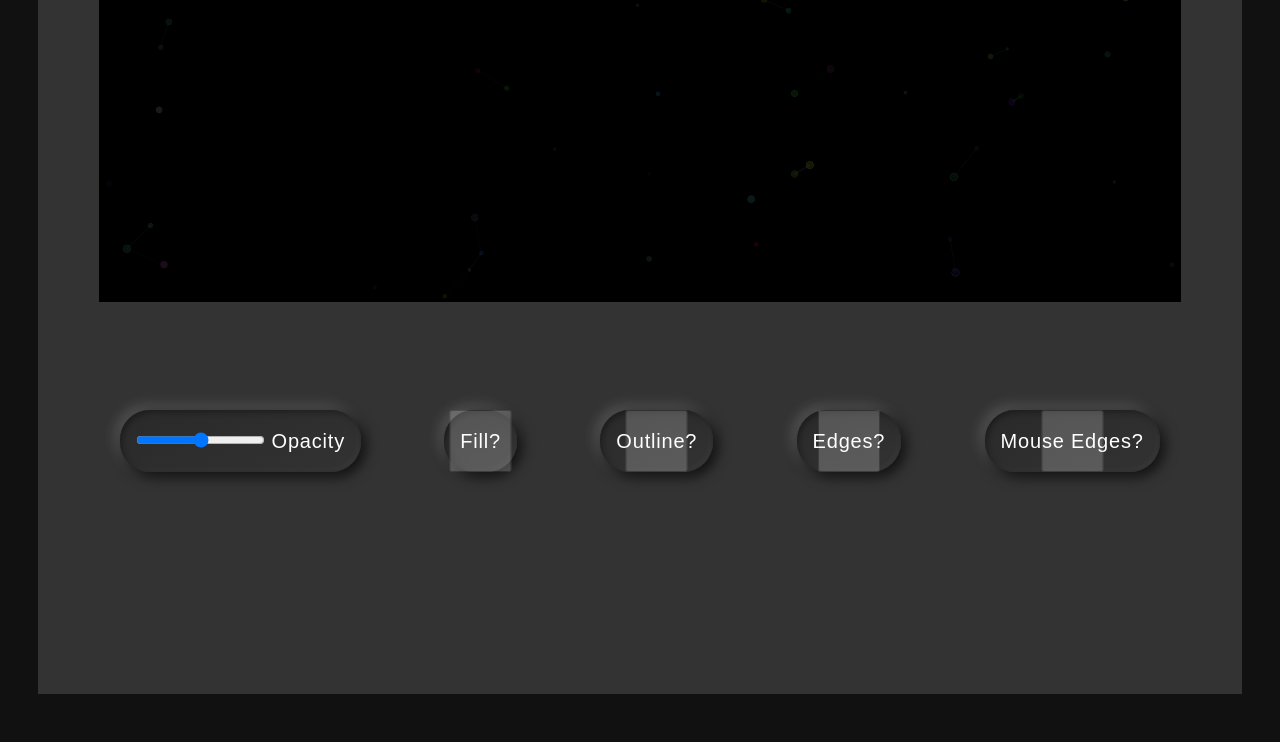
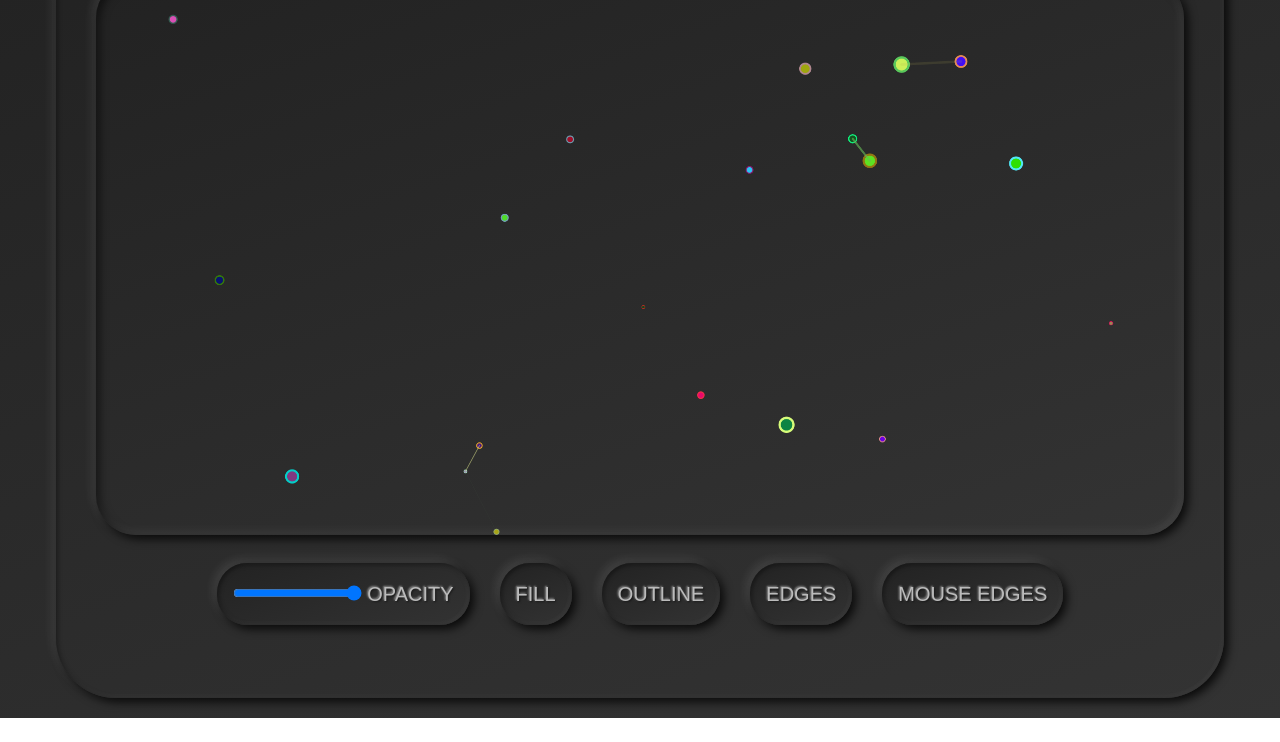
Before and after one commit to Ziplodocus/CanvasPlayground, a plain HTML site: page index.html in a window 1280 px wide. Shown: the part 82-824 px from the top of the page. After the commit the page ends 800 px from the top, so only its background shows below. Drawn offline with Linux system fonts and the light colour scheme; a web font is replaced by a local one.

Commit message:
Add options buttons and style changes

```diff
--- a/index.html
+++ b/index.html
@@ -9,39 +9,37 @@
     <meta name="keywords" content="">
     <meta name="author" content="Harry Holehouse-Eyre">
     <meta name="robots" content="index">
-    <title></title>
-    <link rel="icon" type="image/" href="./resources/">
+    <title>Particles</title>
+    <link rel="icon" type="image/png" href="./resources/iconi.png">
     <link rel="stylesheet" type="text/css" href="./style.css" >
 </head>
 
 <body>
-    <header>
-        <h1>Particles</h1>
-    </header>
-
     <main>
         <canvas id="particles" height="1000" width="1000"></canvas>
         <form>
-            <span>
-                <input id="opacity" name="opacity" type="range" min="0" max="1" step="0.05">
-                <label name="opacity" for="opacity">Opacity</label>
-            </span>
-            <span>
-                <input id="fill" type="checkbox" name="fill" value="true" >
-                <label name="fill" for="fill">Fill?</label>
-            </span>
-            <span>
-                <input id="outline" type="checkbox" name="outline" value="true" >
-                <label name="fill" for="outline">Outline?</label>
-            </span>
-            <span>
-                <input id="edges" type="checkbox" name="edges" value="true" >
-                <label name="fill" for="edges">Edges?</label>
-            </span>
-            <span>
-                <input id="mouseEdges" type="checkbox" name="mouseEdges" value="true" >
-                <label name="fill" for="mouseEdges">Mouse Edges?</label>
-            </span>
+            <button type="button">
+                <label>
+                    <input name="opacity" type="range" min="0" max="1" step="0.05" value="1">
+                    Opacity
+                </label>
+            </button>
+            <button type="button">
+                <input id="fill" type="checkbox" name="fill" value=true >
+                <label name="fill" for="fill">Fill</label>
+            </button>
+            <button type="button">
+                <input id="outline" type="checkbox" name="outline" value=true >
+                <label name="fill" for="outline">Outline</label>
+            </button>
+            <button type="button">
+                <input id="edges" type="checkbox" name="edges" value=true >
+                <label name="fill" for="edges">Edges</label>
+            </button>
+            <button type="button">
+                <input id="mouseEdges" type="checkbox" name="mouseEdges" value=true >
+                <label name="fill" for="mouseEdges">Mouse Edges</label>
+            </button>
         </form>
     </main>
 
--- a/scripts/canvasSize.js
+++ b/scripts/canvasSize.js
@@ -16,8 +16,8 @@ function resizeCanvas() {
         particle.setX = particle.x * (newCanvasSize.width / canvasSize.width);
         particle.setY = particle.y * (newCanvasSize.height / canvasSize.height);
     })
-    canvas.height = Math.floor(resolutionModifier * newCanvasSize.height);
-    canvas.width = Math.floor(resolutionModifier * newCanvasSize.width);
+    canvas.height = Math.floor(options.resolutionModifier * newCanvasSize.height);
+    canvas.width = Math.floor(options.resolutionModifier * newCanvasSize.width);
     canvasSize = newCanvasSize;
 }
 
--- a/scripts/definitions.js
+++ b/scripts/definitions.js
@@ -7,22 +7,22 @@ let boundary = canvas.getBoundingClientRect();
 
 const particles = [];
 
-//Multiplier to make the canvas higher resolution, helps with sharpness
-const resolutionModifier = 2;
-
 //Restraints on particle properties
 const options = {
-    opacity: 0.1,
+    opacity: 1,
     mouseEdges: true,
     edges: true,
     fill: true,
     outline: true,
+
     minSpeed: 0.1,
-    maxSpeed: 1,
+    maxSpeed: 3,
     minRadius: 3,
-    maxRadius: 8,
-    vicinity: 100,
-    initialParticles: 40,
+    maxRadius: 15,
+    vicinity: 140,
+
+    resolutionModifier: 2,
+    initialParticles: 20,
 
     speed() {
         return Math.random() * (this.maxSpeed - this.minSpeed) + this.minSpeed;
@@ -47,16 +47,16 @@ const mouse = {
     cx: 0,
     cy: 0,
     inCanvas() {
-        let inX = (this.x > boundary.left) && ((this.cx / resolutionModifier) + boundary.left < boundary.right) ? true : false;
-        let inY = (this.y > boundary.top) && ((this.cy / resolutionModifier) + boundary.top < boundary.bottom) ? true : false;
+        let inX = (this.x > boundary.left) && ((this.cx / options.resolutionModifier) + boundary.left < boundary.right) ? true : false;
+        let inY = (this.y > boundary.top) && ((this.cy / options.resolutionModifier) + boundary.top < boundary.bottom) ? true : false;
         return inY && inX ? true : false;
     },
     move(event) {
         boundary = canvas.getBoundingClientRect();
         mouse.x = event.clientX;
         mouse.y = event.clientY;
-        mouse.cx = (event.clientX - boundary.left) * resolutionModifier;
-        mouse.cy = (event.clientY - boundary.top) * resolutionModifier;
+        mouse.cx = (event.clientX - boundary.left) * options.resolutionModifier;
+        mouse.cy = (event.clientY - boundary.top) * options.resolutionModifier;
     },
     reset(event) {
         mouse.x = 0;
@@ -100,13 +100,13 @@ class Color {
         this._r = Math.random() * 255;
         this._g = Math.random() * 255;
         this._b = Math.random() * 255;
-        this._a = opacity;
+        this._a = options;
     }
     //Are these getters and setters pointless? should setters be named differently?
     get r() {return this._r}
     get g() {return this._g}
     get b() {return this._b}
-    get a() {return this._a}
+    get a() {return this._a.opacity}
 
     set r(re) {this._r = re;}
     set g(gr) {this._g = gr;}
@@ -267,7 +267,7 @@ class Particle {
         if( options.fill ) { ctx.fillStyle = this.color.rgba(); ctx.fill() };
         if( options.outline ) {
             ctx.strokeStyle = this.lineColor.rgba();
-            ctx.lineWidth = this.radius / 6;
+            ctx.lineWidth = this.radius / 3;
             ctx.lineCap = "butt";
             ctx.stroke();
         }
@@ -323,9 +323,13 @@ class Particle {
 
     static initialize() {
         for (let i = options.initialParticles; i > 0; i--) {
-            let randX = Math.random() * (canvasSize.width - 2*options.maxRadius) * resolutionModifier + options.maxRadius;
-            let randY = Math.random() * (canvasSize.height - 2*options.maxRadius) * resolutionModifier + options.maxRadius;
+            let randX = Math.random() * (canvasSize.width - 2*options.maxRadius) * options.resolutionModifier + options.maxRadius;
+            let randY = Math.random() * (canvasSize.height - 2*options.maxRadius) * options.resolutionModifier + options.maxRadius;
             particles.push(new Particle(randX, randY, options.speed(), options.direction()));
         }
     }
+
+    static applySettings() {
+        return
+    }
 }
--- a/scripts/main.js
+++ b/scripts/main.js
@@ -16,8 +16,22 @@ function generateParticle(event) {
     newParticle.render();
 }
 
+function changeOptions(event) {
+    const inputElement = event.currentTarget;
+    const valName = inputElement.name;
+    const value = inputElement.type == 'checkbox' ? !inputElement.checked : parseFloat(inputElement.value);
+    options[valName] = value;
+}
+
+const opacitySlide = document.querySelector('input[type="range"]');
+opacitySlide.addEventListener('input', changeOptions);
+const checkBoxes = document.querySelectorAll('input[type="checkbox"]');
+for (let check of checkBoxes) {
+    check.addEventListener('input', changeOptions);
+}
+
 canvas.addEventListener( 'click', generateParticle );
-window.addEventListener( 'touchmove', mouse.move );
-window.addEventListener( 'touchend', mouse.reset );
+window.addEventListener( 'ontouchmove', mouse.move );
+window.addEventListener( 'ontouchend', mouse.reset );
 window.addEventListener( 'mousemove', mouse.move );
 nextFrame();
--- a/style.css
+++ b/style.css
@@ -2,20 +2,35 @@
 @import url('https://fonts.googleapis.com/css2?family=Averia+Libre:wght@300&display=swap');
 
 :root {
-    --light: #FFF;
+    --lightest: #FFF;
+    --lighter: #DDD;
+    --light: #BBB;
     --darkest: #000;
     --darker: #111;
     --dark: #333;
-    --fancy:
-        -3px -3px 7px 0 var(--dark) inset,
-        -3px -3px 7px 0 var(--light) inset,
-        5px 5px 14px 0 var(--light) inset,
-        5px 5px 14px 0 var(--dark) inset;
+    --dark-gradient: #222;
+    --background: linear-gradient(-20deg, var(--dark), var(--dark-gradient));
+    --box-shadow:
+        1px 1px 5px rgba(0, 0, 0, 0.6) inset,
+        -1px -1px 5px rgba(255, 255, 255, 0.1) inset,
+        4px 4px 10px rgba(0, 0, 0, 0.8),
+        -4px -4px 10px rgba(255, 255, 255, 0.1);
+    --box-shadow-alt:
+        3px 3px 10px rgba(0, 0, 0, 0.6) inset,
+        -3px -3px 10px rgba(255, 255, 255, 0.1) inset,
+        4px 4px 10px rgba(0, 0, 0, 0.8),
+        -4px -4px 10px rgba(255, 255, 255, 0.1);
+    --text-shadow:
+        1px 1px 2px rgba(0, 0, 0, 0.5),
+        -1px -1px 2px rgba(255, 255, 255, 0.5);
+    --text-shadow-alt:
+        1px 1px 2px rgba(0, 0, 0, 0.1),
+        -1px -1px 2px rgba(255, 255, 255, 0.1);
 }
 
 /* Styling resets and new defaults*/
 * {
-    margin: 0 auto;
+    margin: 0;
     padding: 0;
     box-sizing: border-box;
 }
@@ -28,81 +43,83 @@ html {
     letter-spacing: 0.04rem;
     text-align: center;
     color: var(--light);
+    text-shadow: var(--text-shadow);
 }
 
 body {
     height: 100vh;
-    background-color: var(--darker);
+    padding: 2.5vh 2%;
+    background: var(--dark);
     overflow: hidden;
-}
-
-header {
-    position: fixed;
-    font-size: 2vh;
-    width: 100%;
-    top: 3vh;
-    left: 0;
-    user-select: none;
+    background: var(--background);
 }
 
 main {
-    margin: 3vh auto;
-    height: 94vh;
-    width: 94%;
-    background-color: var(--dark);
+    margin: auto;
+    border-radius: 3rem;
+    padding: min(5vw, 2rem) min(5%, 2rem) min(3vh, 2rem);
+    height: 95vh;
+    width: 95%;
+    background: var(--background);
+    box-shadow: var(--box-shadow);
+}
+
+main > * + * {
+    margin-top: 1em;
 }
 
 canvas {
-    margin: 5vh auto;
-    height: 40vh;
-    width: 90%;
-    background-color: var(--darkest);
+    border-radius: 2rem;
+    height: 50%;
+    width: 100%;
+    background: var(--background);
     cursor: none;
+    box-shadow: var(--box-shadow-alt);
+    user-select: none;
+    transition: height 400ms;
 }
 
 form {
-    padding: 5%;
-    columns: 3;
-    overflow: visible;
     display: flex;
     flex-wrap: wrap;
-    gap: 2rem;
+    justify-content: center;
+    gap: 1.5em;
 }
 
-span {
+button {
     position: relative;
-    display: block;
     padding: 0.8rem;
     transition: box-shadow 400ms;
-    background: linear-gradient(-20deg, var(--dark), #292929);
+    background: var(--background);
     border-radius: 30px;
     cursor: pointer;
-    box-shadow:
-        1px 1px 6px rgba(0, 0, 0, 0.6) inset,
-        -1px -1px 6px rgba(255, 255, 255, 0.1) inset,
-        4px 4px 14px rgba(0, 0, 0, 0.8),
-        -4px -4px 14px rgba(255, 255, 255, 0.2);
+    user-select: none;
+    box-shadow: var(--box-shadow);
+    text-shadow: inherit;
+    border: none;
+    outline: none;
+    font: inherit;
+    text-transform: uppercase;
+    color: inherit;
 }
 
-span * {
-    cursor: pointer;
-    transition: transform 400ms;
+button:hover {
+    box-shadow: var(--box-shadow-alt);
 }
 
-span:hover {
-    box-shadow:
-        3px 3px 10px rgba(0, 0, 0, 0.6) inset,
-        -3px -3px 10px rgba(255, 255, 255, 0.1) inset,
-        4px 4px 14px rgba(0, 0, 0, 0.8),
-        -4px -4px 14px rgba(255, 255, 255, 0.2);
+button:hover * {
+    transform: scale(0.98);
+    transform-origin: inherit;
+    cursor: pointer;
 }
 
-span:hover label {
-    transform: scale(0.5);
+label {
+    display: inline-block;
+    transition: all 400ms, color 100ms, text-shadow 100ms;
 }
 
 input[type="checkbox"] {
-    opacity: 0.2;
+    opacity: 0;
     position: absolute;
     top: 0;
     left: 0;
@@ -111,4 +128,22 @@ input[type="checkbox"] {
     width: 100%;
     height: 100%;
     border-radius: 30px;
+    transition: all 300ms;
 }
+
+input[type="checkbox"]:checked ~ label {
+    color: var(--dark-gradient);
+    text-shadow: var(--text-shadow-alt);
+}
+
+@media only screen and (min-width: 529px) {
+    canvas {
+        height: 70%;
+    }
+}
+
+@media only screen and (min-width: 974px) {
+    canvas {
+        height: 80%;
+    }
+}
```
Also changed, not shown: resources/icon.png (added), resources/iconi.png (added).
